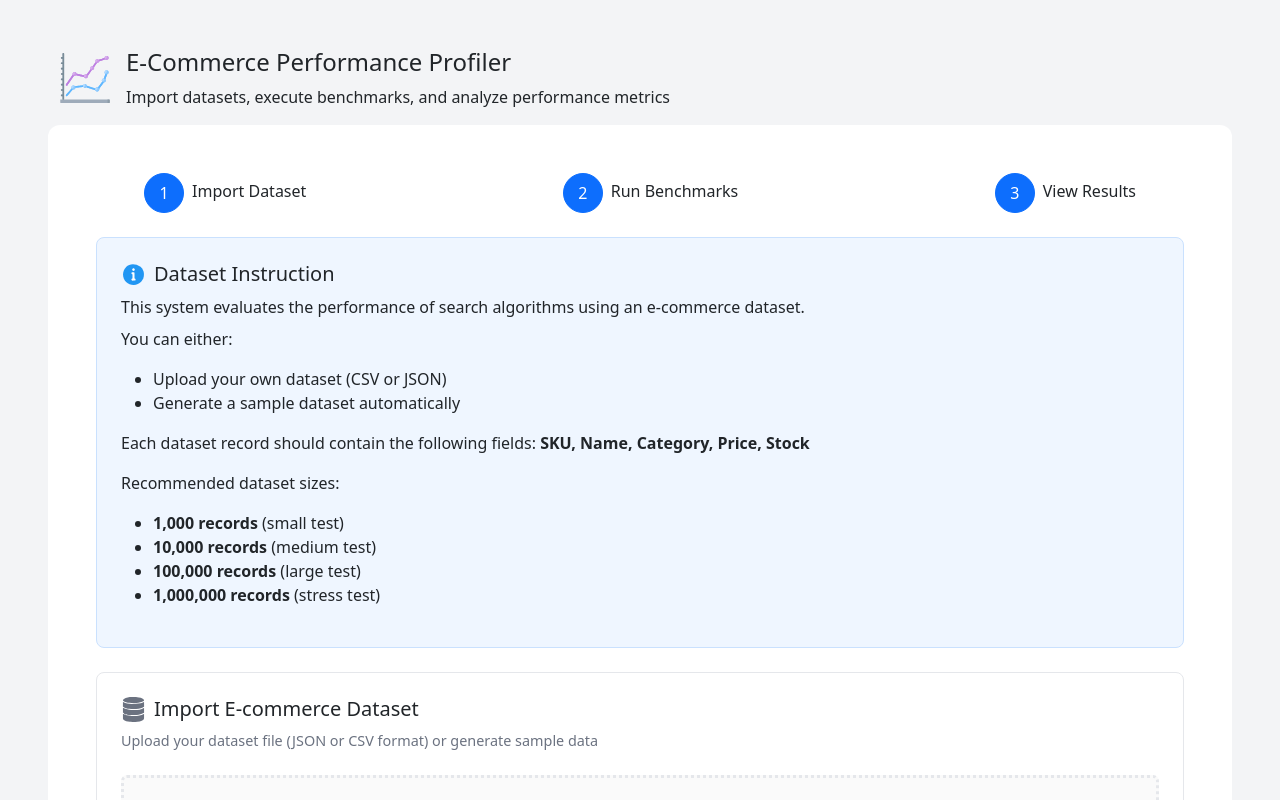
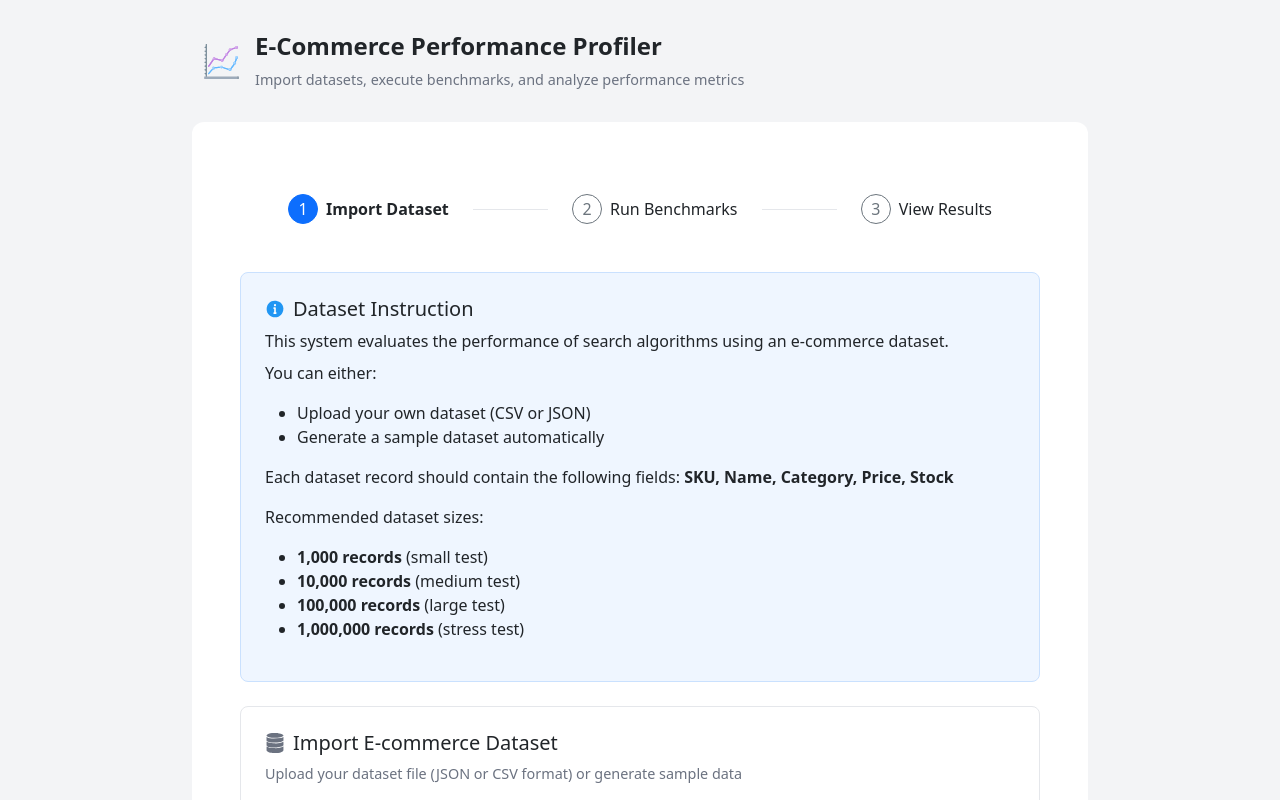
Before and after one commit to AndriQuinn/performance-profiler-web-app, a React (Vite) app: page / in a window 1280 px wide. Shown: the top 800 px of the page. Built offline with nearby package versions, Linux system fonts and the light colour scheme.

Commit message:
UI Refactor

```diff
--- a/src/App.css
+++ b/src/App.css
@@ -161,3 +161,29 @@
 .black-font {
   color: black !important;
 }
+
+.button-bg {
+  background-color: #f3f4f6 !important;
+}
+
+.custom-padding {
+  padding: 0.4rem !important;
+}
+
+@media (min-width: 768px) {
+  .custom-padding {
+    padding: 2rem 6rem !important
+  }
+}
+
+@media (min-width: 1024px) {
+  .custom-padding {
+    padding: 2rem 9rem !important
+  }
+}
+
+@media (min-width: 1025px) {
+  .custom-padding {
+    padding: 2rem 12rem !important
+  }
+}
--- a/src/components/Header.jsx
+++ b/src/components/Header.jsx
@@ -1,19 +1,17 @@
 import { Container } from "react-bootstrap"
 
-const Header = () => {
+export default function Header() {
     return (
         <>
-        <Container fluid className="d-flex flex-row align-items-center">
+        <Container fluid className="d-flex flex-row align-items-center mb-3">
             <div className="pe-3">
-                <img src="/logo.svg" style={{height: 50}}/>
+                <img src="/logo.svg" style={{height: 35}}/>
             </div>
             <div>
-                <h4> E-Commerce Performance Profiler </h4>
-                <p className="mb-0"> Import datasets, execute benchmarks, and analyze performance metrics </p>
+                <h4 className="fw-semibold"> E-Commerce Performance Profiler </h4>
+                <p className="mb-0 second-font-color"> Import datasets, execute benchmarks, and analyze performance metrics </p>
             </div>
         </Container>
         </>
     )
 }
-
-export default Header
--- a/src/components/Header2.jsx
+++ b/src/components/Header2.jsx
@@ -1,6 +1,3 @@
-
-
-
 export default function Header2(
     {
         imagePath,
--- /dev/null
+++ b/src/components/PageRow.jsx
@@ -0,0 +1,57 @@
+import { Button } from "react-bootstrap"
+import { Fragment } from "react"
+import '../App.css'
+
+export default function PageRow({
+    currentPage
+}) {
+
+      const steps = [
+            { label: 'Import Dataset',  number: '1', activeOn: ['/', '/runBenchmark', '/viewResults'] },
+            { label: 'Run Benchmarks',  number: '2', activeOn: ['/runBenchmark', '/viewResults'] },
+            { label: 'View Results',    number: '3', activeOn: ['/viewResults'] },
+        ];
+
+
+    return (<>
+
+        <div className='d-flex flex-column flex-lg-row justify-content-between px-5 align-items-center my-4 mb-5'>
+            {steps.map((step, i) => (
+                (
+                    <Fragment>
+                        <PageMarker
+                            currentPage={currentPage}
+                            acitvePage={step.activeOn}
+                            label={step.label}
+                            number={step.number}
+                        />
+                        {i < steps.length - 1 && (
+                            <div class="step-line"></div>
+                        )}
+                    </Fragment>
+
+                )
+            ))
+
+            }
+        </div>
+    </>)
+}
+
+// --- Smaller Component ---
+
+const PageMarker = ({
+    currentPage,
+    acitvePage,
+    label,
+    number = ""
+}) => {
+    return (<>
+        <div className='d-flex d-none d-md-flex flex-row align-items-center justify-content-start my-2 my-lg-0'>
+            <Button className='me-2' style={{borderRadius: "50%", width: "30px", height: "30px",padding: 0,}} variant={acitvePage.includes(currentPage) ? "primary" : "outline-secondary"}>
+                {number}
+            </Button>
+            <p className={acitvePage.includes(currentPage) ? "m-0 p-0 fw-semibold" : "m-0 p-0"}  > {label} </p>
+        </div>
+    </>)
+}
--- a/src/pages/Home.jsx
+++ b/src/pages/Home.jsx
@@ -1,22 +1,24 @@
 import '../App.css'
 import { Container, Button, Spinner } from "react-bootstrap";
 import Header from '../components/Header';
-import { useNavigate } from "react-router-dom";
+import { useNavigate, useLocation } from "react-router-dom";
 import Header2 from '../components/Header2';
 import { useEffect, useState } from "react";
 import { useRef } from 'react';
 import { useGenerate } from '../hooks/useGenerate';
+import PageRow from '../components/PageRow';
 
 const Home = () => {
 
     const navigate = useNavigate();  // Manual page navigation
+    const { pathname } = useLocation();
 
     return (
         <>
-            <Container fluid className="min-vh-100 max-vw-100 d-flex flex-column justify-content-center gray-bg p-1 p-md-2 p-lg-3 p-xl-5">
+            <Container fluid className="min-vh-100 max-vw-100 d-flex flex-column justify-content-center custom-padding gray-bg custom-container">
                 <Header/>
-                <Container fluid className="white-bg p-3 p-md-5 my-3 ">
-                    <Pages/>
+                <Container fluid className="white-bg p-2 p-md-5 my-3 ">
+                    <PageRow currentPage={pathname}/>
                     <InstructionSection/>
                     <ImportDatasetSection/>
                     <SampleDataSection navigate={navigate}/>
@@ -27,34 +29,7 @@ const Home = () => {
     )
 }
 
-const Pages = () => {
-    return (
-        <>
-            <div className='d-flex flex-column flex-lg-row justify-content-between px-5 align-items-center'>
-                <div className='d-flex d-none d-md-block flex-row align-items-center justify-content-center my-2 my-lg-0'>
-                    <Button className='me-2' style={{borderRadius: "50%", width: "40px", height: "40px",padding: 0,}} variant="primary">
-                        1
-                    </Button>
-                    Import Dataset
-                </div>
-                {/* <div className="step-line d-none d-md-block"></div> */}
-                <div className='d-flex d-none d-md-block flex-row align-items-center justify-content-center my-2 my-lg-0'>
-                    <Button className='me-2' style={{borderRadius: "50%", width: "40px", height: "40px",padding: 0,}} variant="primary">
-                        2
-                    </Button>
-                    Run Benchmarks
-                </div>
-                {/* <div className="step-line d-none d-md-block"></div> */}
-                <div className='d-flex d-none d-md-block flex-row align-items-center justify-content-center my-2 my-lg-0'>
-                    <Button className='me-2' style={{borderRadius: "50%", width: "40px", height: "40px",padding: 0,}} variant="primary">
-                        3
-                    </Button>
-                    View Results
-                </div>
-            </div>
-        </>
-    )
-}
+// --- Section Components ---
 
 const InstructionSection = () => {
     return (<>
@@ -63,7 +38,7 @@ const InstructionSection = () => {
                 <Header2
                     headerText={"Dataset Instruction"}
                     imagePath={"information.svg"}
-                    size={25}
+                    size={20}
                 />
                 <p className='my-2'>This system evaluates the performance of search algorithms using an e-commerce dataset. </p>
                 <p>You can either: </p>
@@ -120,7 +95,7 @@ const ImportDatasetSection = () => {
                     <Header2
                         headerText={"Import E-commerce Dataset"}
                         imagePath={"database-gray.svg"}
-                        size={25}
+                        size={20}
                     />
                     <div>
                         <p className='my-2 second-font-color'> Upload your dataset file (JSON or CSV format) or generate sample data </p>
@@ -165,12 +140,12 @@ const SampleDataSection = ({ navigate }) => {
                     <Header2
                         headerText={"Generate Sample Dataset"}
                         imagePath={"/table-gray.svg"}
-                        size={25}
+                        size={20}
                     />
                     <div>
                         <p className='my-2 second-font-color'> Quickly generate synthetic e-commerce data for testing </p>
                     </div>
-                    <div  className='d-flex flex-column flex-lg-row justify-content-between align-items-center my-3'>
+                    <div  className='d-flex flex-column flex-xl-row justify-content-between align-items-center my-3'>
                         <GenerateDataButton
                             label={"1K"}
                             handleGenerateData={handleGenerateData}
@@ -202,6 +177,8 @@ const SampleDataSection = ({ navigate }) => {
     )
 }
 
+// --- Smaller Components ---
+
 const GenerateDataButton = ({ label, handleGenerateData, size, isLoading }) => {
     return(<>
         <Button disabled={isLoading !== null} className='d-flex justify-content-center button-default' onClick={ () => handleGenerateData(size) }>
--- a/src/pages/RunBenchmark.jsx
+++ b/src/pages/RunBenchmark.jsx
@@ -3,61 +3,38 @@ import { Container, Button , Dropdown, Form, Spinner, Modal, Table } from "react
 import Header from '../components/Header';
 import { useEffect, useState } from 'react';
 import Header2 from '../components/Header2';
-import { data, useNavigate } from "react-router-dom";
+import { data, useNavigate, useLocation } from "react-router-dom";
 import { useData } from '../hooks/useData';
 import { useBenchmark } from '../hooks/useBenchmark';
 import { useTable } from '../hooks/useTable'
 import { useGenerateTable } from '../hooks/useGenerateTable';
+import PageRow from '../components/PageRow';
+
 
 const RunBenchamark = () => {
+
+    const { pathname } = useLocation(); // Get current path
 
     // -- State --
     const [attempts,setAttempts] = useState(1e4) // Default Search Attempts 10k
 
     return (
         <>
-            <Container fluid className="min-vh-100 max-vw-100 d-flex flex-column justify-content-center gray-bg p-1 p-md-2 p-lg-3 p-xl-5">
+            <Container fluid className="min-vh-100 max-vw-100 d-flex flex-column justify-content-center custom-padding gray-bg shadow-lg">
                 <Header/>
-                <Container fluid className="white-bg p-4 p-md-5 my-3 ">
-                    <Pages/>
+                <Container fluid className="white-bg p-2 p-md-5 my-3 ">
+                    <PageRow currentPage={pathname}/>
                     <ExecuteBenchmarkSection
                         attempts={attempts}
                         setAttempts={setAttempts}
                     />
                 </Container>
             </Container>
-
         </>
     )
 }
 
-const Pages = () => {
-    return (
-        <>
-            <div className='d-flex flex-column flex-lg-row justify-content-between px-5'>
-                <div className='d-flex flex-row align-items-center justify-content-center my-2 my-lg-0'>
-                    <Button className='me-2' style={{borderRadius: "50%", width: "40px", height: "40px",padding: 0,}} variant="primary">
-                        1
-                    </Button>
-                    Import Dataset
-                </div>
-
-                <div className='d-flex flex-row align-items-center justify-content-center my-2 my-lg-0'>
-                    <Button className='me-2' style={{borderRadius: "50%", width: "40px", height: "40px",padding: 0,}} variant="primary">
-                        2
-                    </Button>
-                    Run Benchmarks
-                </div>
-                <div className='d-flex flex-row align-items-center justify-content-center my-2 my-lg-0'>
-                    <Button className='me-2' style={{borderRadius: "50%", width: "40px", height: "40px",padding: 0,}} variant="primary">
-                        3
-                    </Button>
-                    View Results
-                </div>
-            </div>
-        </>
-    )
-}
+// --- Section Components ---
 
 const ExecuteBenchmarkSection = ({
     selectedAlgo,
@@ -71,7 +48,7 @@ const ExecuteBenchmarkSection = ({
                 <Header2
                     headerText={"Execute Performance Benchmark"}
                     imagePath={"/thunder.svg"}
-                    size={25}
+                    size={20}
                 />
                 <div>
                     <p className='my-2 second-font-color'> Run comprehensive tests to measure search operations </p>
@@ -139,7 +116,7 @@ const StartBenchmarkSection = ({
     return (<>
         <div className='d-flex flex-column flex-lg-row justify-content-between align-items-center my-4 p-4 border-gray'>
             <div className='d-flex justify-content-start align-items-center'>
-                <img src='/database.svg' className='me-3' height={35} />
+                <img src='/database.svg' className='me-3' height={30} />
                 <div className='d-flex flex-column justify-content-start'>
                     <h6> Dataset Loaded </h6>
                     <h4 className='text-primary fw-bold'> {Number(sessionStorage.getItem("size")).toLocaleString()} </h4>
@@ -230,13 +207,13 @@ const ImplmentationSection = ( {
             <Header2
                 headerText={"Implementation Section"}
                 imagePath={"information-muted.svg"}
-                size={25}
+                size={20}
             />
 
-            <div className='mt-3'>
-                <div className='d-flex flex-row justify-content-start'>
-                    <img src='search.svg' className='me-3' height={20} />
-                    <h6> Search </h6>
+            <div className='mt-4'>
+                <div className='d-flex flex-row justify-content-start align-items-center mb-2 '>
+                    <img src='search.svg' className='me-2' height={15} />
+                    <h6 className='my-0'> Search </h6>
                 </div>
 
                 {/* Search attempt setter */}
@@ -275,7 +252,7 @@ const BenchmarkInformationSection = () => {
                 <div className=' rounded d-flex align-items-center justify-content-center' >
                     <img src="/information-brown.svg" alt="" height={20}/>
                 </div>
-                <h5 className='mx-2 mb-0'> Benchmark Information </h5>
+                <h5 className='mx-2 my-0'> Benchmark Information </h5>
             </div>
             <ul className='my-0 d-flex flex-column justify-content-start'>
                 <li> <p  className='my-0' style={{color: "#654321"}}> <b>Search Test: </b> Performs random SKU lookups to measure search performance </p> </li>
@@ -285,6 +262,8 @@ const BenchmarkInformationSection = () => {
         </div>
     </>)
 }
+
+// --- Smaller Components ---
 
 const DataTable = ({ table }) => {
     const headers = ['SKU', 'Name', 'Category', 'Price', 'Stock'] // Headers
--- a/src/pages/ViewResults.jsx
+++ b/src/pages/ViewResults.jsx
@@ -1,52 +1,29 @@
 import '../App.css'
 import { Container, Button, Row, Col } from "react-bootstrap";
 import Header from '../components/Header';
-import { Link } from "react-router-dom";
 import Header2 from '../components/Header2';
 import Graph from '../components/Graph';
 import { downloadFromSessionStorage } from '../utils/downloadResult';
 import { useData } from '../hooks/useData';
-import { useNavigate } from "react-router-dom";
+import { useNavigate, useLocation } from "react-router-dom";
+import PageRow from '../components/PageRow';
 
 const ViewResults = () => {
-    const memBefore = performance.memory?.usedJSHeapSize ?? 0
-    console.log(memBefore)
+
+    const { pathname } = useLocation(); // Get current path
+
     return (<>
-        <Container fluid className="min-vh-100 max-vw-100 d-flex flex-column justify-content-center gray-bg p-1 p-md-2 p-lg-3 p-xl-5">
+        <Container fluid className="min-vh-100 max-vw-100 d-flex flex-column justify-content-center custom-padding gray-bg shadow-lg">
             <Header/>
-            <Container fluid className="white-bg p-4 p-md-5 my-3 ">
-                <Pages/>
+            <Container fluid className="white-bg p-2 p-md-5 my-3 ">
+                <PageRow currentPage={pathname}/>
                 <Body/>
             </Container>
         </Container>
     </>)
 }
 
-const Pages = () => {
-    return (<>
-        <div className='d-flex flex-column flex-lg-row justify-content-between px-5'>
-            <div className='d-flex flex-row align-items-center justify-content-center my-2 my-lg-0'>
-                <Button className='me-2' style={{borderRadius: "50%", width: "40px", height: "40px",padding: 0,}} variant="primary">
-                    1
-                </Button>
-                Import Dataset
-            </div>
-
-            <div className='d-flex flex-row align-items-center justify-content-center my-2 my-lg-0'>
-                <Button className='me-2' style={{borderRadius: "50%", width: "40px", height: "40px",padding: 0,}} variant="primary">
-                    2
-                </Button>
-                Run Benchmarks
-            </div>
-            <div className='d-flex flex-row align-items-center justify-content-center my-2 my-lg-0'>
-                <Button className='me-2' style={{borderRadius: "50%", width: "40px", height: "40px",padding: 0,}} variant="primary">
-                    3
-                </Button>
-                View Results
-            </div>
-        </div>
-    </>)
-}
+// --- Section Components ---
 
 const Body = () => {
 
@@ -74,7 +51,6 @@ const Body = () => {
             <BenchmarkAnalysis/>
             <GraphPanels/>
             <DownloadResultSection/>
-
         </Container>
     </>)
 }
@@ -144,7 +120,7 @@ const BenchmarkAnalysis = () => {
                 <Header2
                     headerText={"Benchmark Result Analysis"}
                     imagePath={"/pie-chart.svg"}
-                    size={25}
+                    size={20}
                 />
                 <p className='my-2 second-font-color'> AI-driven insights into the current run </p>
                 <p className='mt-4 my-0 py-0'> "Lorem ipsum dolor sit amet, consectetur adipiscing elit, sed do eiusmod tempor incididunt ut labore et dolore magna aliqua.
@@ -174,28 +150,20 @@ const GraphPanels = () => {
 
                 {/* Uniform graph */}
                 <Col className='ps-lg-0' sm={12} lg={6}>
-                    <div className='my-2 p-4 border-gray '>
-                        <Header2
-                            headerText={"Uniform Distribution"}
-                            imagePath={"/chart.svg"}
-                            size={20}
-                        />
-                        <p className='my-2 second-font-color'> Execution time per operation batch {"(ns)"} </p>
-                        <Graph data={benchmarkResult.uniform.executionTime}/>
-                    </div>
+                    <GraphContainer
+                        data={benchmarkResult.uniform.executionTime}
+                        title={"Uniform Distribution"}
+                        description={"Execution time per operation batch ns"}
+                    />
                 </Col>
 
                 {/* Non-Uniform graph */}
                 <Col className='pe-lg-0' sm={12} lg={6}>
-                    <div className='my-2 p-4 border-gray '>
-                        <Header2
-                            headerText={"Non - Uniform Distribution"}
-                            imagePath={"/chart.svg"}
-                            size={20}
-                        />
-                        <p className='my-2 second-font-color'> Execution time per operation batch {"(ns)"} </p>
-                        <Graph data={benchmarkResult.nonUniform.executionTime}/>
-                    </div>
+                    <GraphContainer
+                        data={benchmarkResult.nonUniform.executionTime}
+                        title={"Non - Uniform Distribution"}
+                        description={"Execution time per operation batch ns"}
+                    />
                 </Col>
             </Row>
 
@@ -207,33 +175,21 @@ const GraphPanels = () => {
                 />
                 <p className='my-2 second-font-color'> Memory consumption across search operation batches (MB) </p>
 
-
                 <Col className='ps-lg-0' sm={12} lg={6}>
-                    <div className='my-2 p-4 border-gray '>
-                        <Header2
-                            headerText={"Uniform Distribution"}
-                            imagePath={"/chart.svg"}
-                            size={20}
-                        />
-                        <p className='my-2 second-font-color'> Memory usage per operation batch {"(MB)"} </p>
-                        <Graph data={benchmarkResult.uniform.memoryUsage}/>
-                    </div>
+                    <GraphContainer
+                        data={benchmarkResult.uniform.memoryUsage}
+                        title={"Uniform Distribution"}
+                        description={"Memory usage per operation batch MB "}
+                    />
                 </Col>
-
-
                 <Col className='pe-lg-0' sm={12} lg={6}>
-                    <div className='my-2 p-4 border-gray '>
-                        <Header2
-                            headerText={"Non - Uniform Distribution"}
-                            imagePath={"/chart.svg"}
-                            size={20}
-                        />
-                        <p className='my-2 second-font-color'> Memory usage per operation batch {"(MB)"} </p>
-                        <Graph data={benchmarkResult.nonUniform.memoryUsage}/>
-                    </div>
+                    <GraphContainer
+                        data={benchmarkResult.nonUniform.memoryUsage}
+                        title={"Non - Uniform Distribution"}
+                        description={"Memory usage per operation batch MB "}
+                    />
                 </Col>
             </Row>
-
 
         </Container>
     </>)
@@ -258,4 +214,24 @@ const DownloadResultSection = () => {
         </Container>
     </>)
 }
+
+// --- Smaller Components ---
+
+const GraphContainer = ({
+    data, title, description
+}) => {
+    return (<>
+        <div className='my-2 p-4 border-gray '>
+            <Header2
+                headerText={title}
+                imagePath={"/chart.svg"}
+                size={20}
+            />
+            <p className='my-2 second-font-color'> {description} </p>
+            <Graph data={data}/>
+        </div>
+    </>)
+}
+
+
 export default ViewResults
```
Also changed, not shown: vercel.json.
